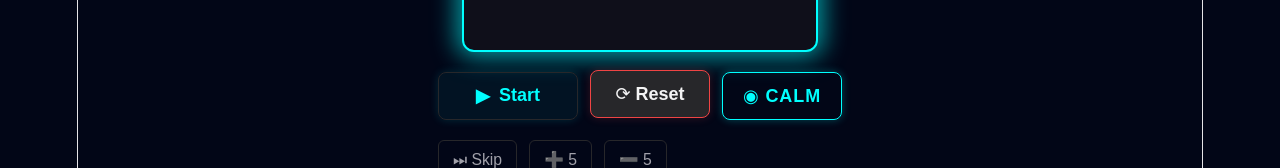
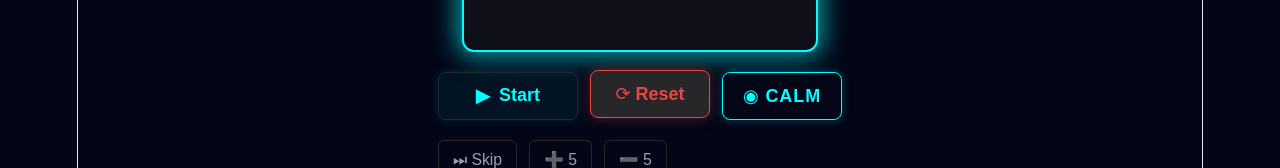
Before and after one commit to FinchDefense/flowstate-app, a React (Vite) app: page / in a window 1280 px wide. In both pictures the pointer is over the button "⟳ Reset". Shown: the part 322-490 px from the top of the page. Built offline with nearby package versions, Linux system fonts and the light colour scheme.

Commit message:
Make the glow of reset button slightly stronger

```diff
--- a/src/components/Timer.css
+++ b/src/components/Timer.css
@@ -107,7 +107,8 @@
 
 .timer-buttons-main-controls .reset-button:hover {
   border-color: var(--accent-red);
-  box-shadow: 0 0 10px rgba(239, 68, 68, 0.2);
+  color: var(--accent-red);
+  box-shadow: 0 0 14px rgba(239, 68, 68, 0.35);
 }
 
 .mood-toggle-button {
```
